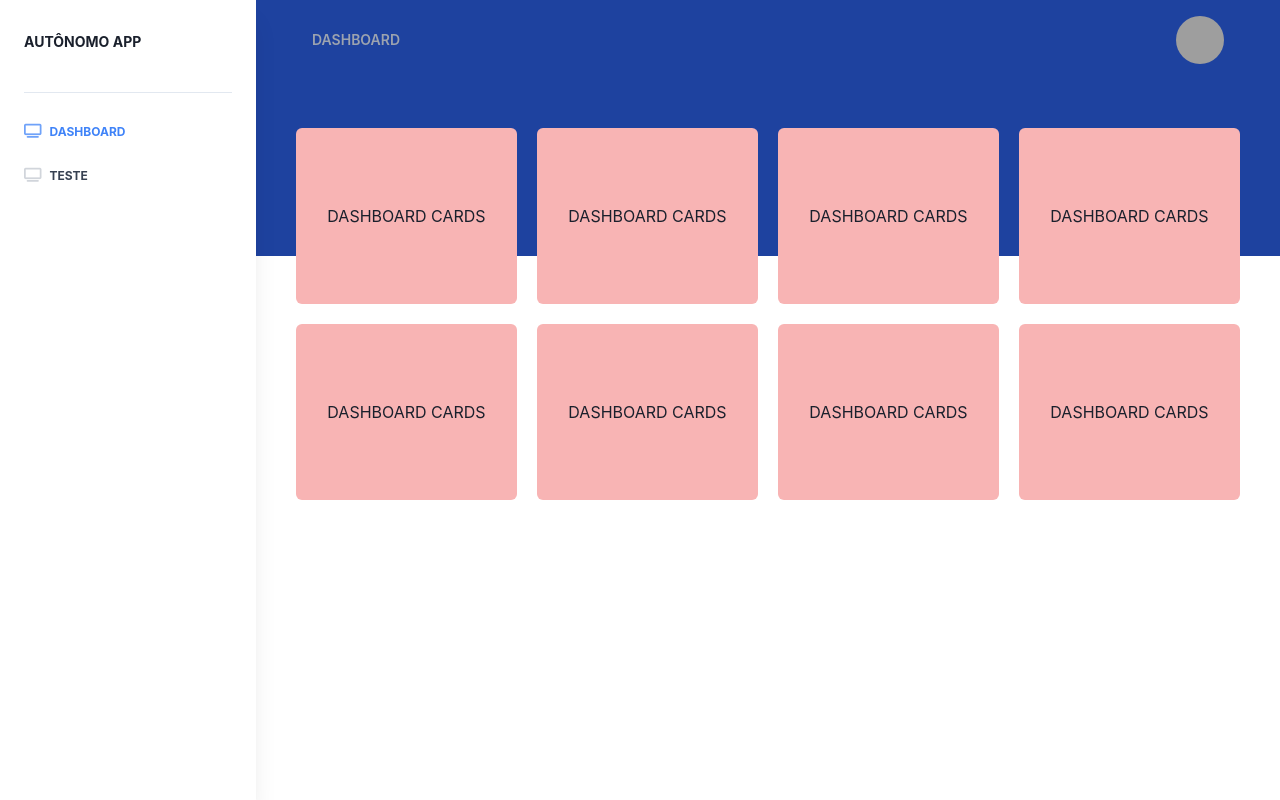
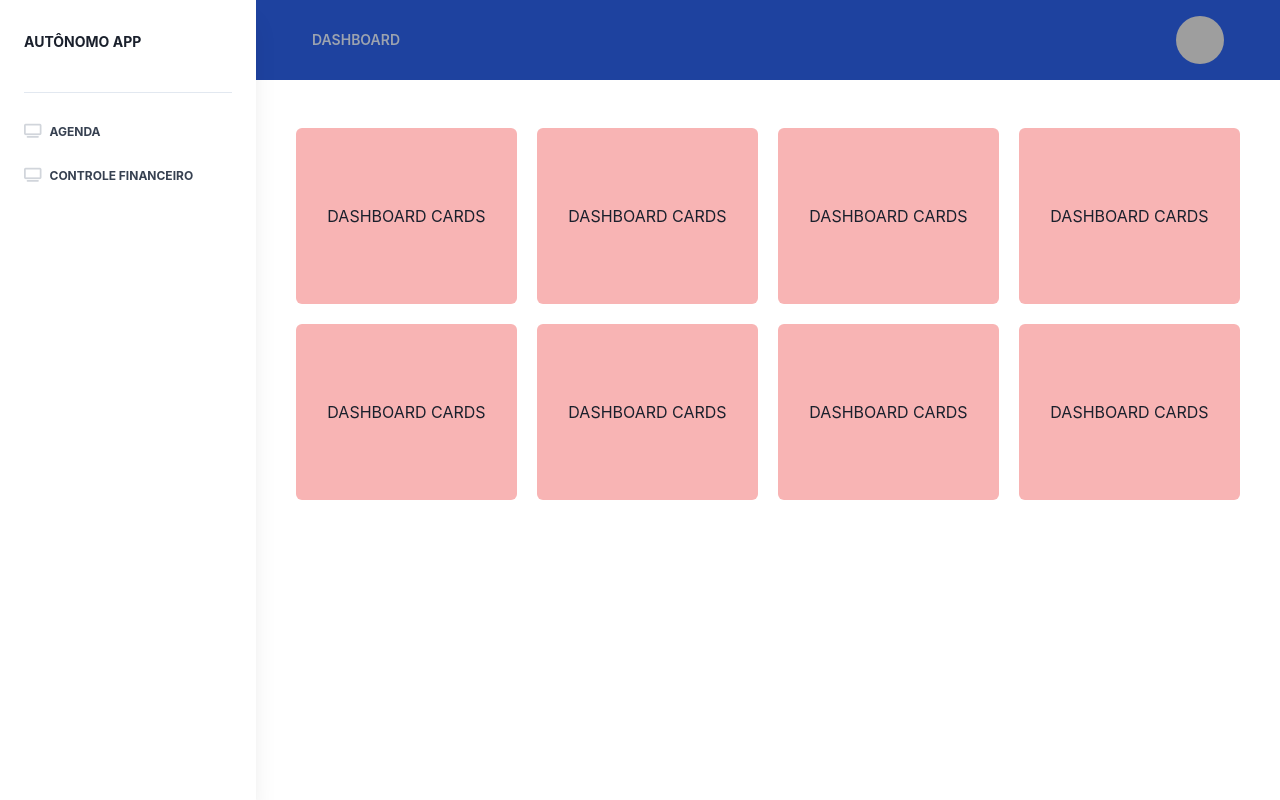
Before and after one commit to RodrLucas/autonomo-app, a Next.js app: page /dashboard in a window 1280 px wide. Shown: the top 800 px of the page. Built offline with nearby package versions, Linux system fonts and the light colour scheme; grey boxes are pictures that could not be loaded.

Commit message:
feat: calendar component

```diff
--- a/package.json
+++ b/package.json
@@ -13,6 +13,11 @@
     "@emotion/react": "^11.11.3",
     "@emotion/styled": "^11.11.0",
     "@fortawesome/fontawesome-free": "^6.5.1",
+    "@fullcalendar/core": "^6.1.10",
+    "@fullcalendar/daygrid": "^6.1.10",
+    "@fullcalendar/interaction": "^6.1.10",
+    "@fullcalendar/react": "^6.1.10",
+    "@fullcalendar/timegrid": "^6.1.10",
     "flowbite-react": "^0.7.2",
     "framer-motion": "^11.0.2",
     "next": "14.1.0",
--- /dev/null
+++ b/src/app/dashboard/agenda/page.tsx
@@ -0,0 +1,10 @@
+import { DefaultContainer } from "../components/DefaultContainer";
+import { MyCalendar } from "../components/MyCalendar";
+
+export default function CalendarPage() {
+  return (
+    <DefaultContainer>
+      <MyCalendar />
+    </DefaultContainer>
+  );
+}
--- /dev/null
+++ b/src/app/dashboard/components/DefaultContainer.tsx
@@ -0,0 +1,5 @@
+import { ReactNode } from "react";
+
+export function DefaultContainer({ children }: { children: ReactNode }) {
+  return <div className="min-h-screen">{children}</div>;
+}
--- /dev/null
+++ b/src/app/dashboard/components/MyCalendar.tsx
@@ -0,0 +1,56 @@
+"use client";
+
+import FullCalendar from "@fullcalendar/react";
+import dayGridPlugin from "@fullcalendar/daygrid";
+import timeGridPlugin from "@fullcalendar/timegrid";
+import interactionPlugin from "@fullcalendar/interaction";
+import ptBrLocale from "@fullcalendar/core/locales/pt-br";
+
+export function MyCalendar() {
+  const handleEventClick = (clickInfo: any) => {
+    if (
+      window.confirm(
+        `Are you sure you want to delete the event '${clickInfo.event.title}'`
+      )
+    ) {
+      clickInfo.event.remove();
+    }
+  };
+
+  const handleDateSelect = (selectInfo: any) => {
+    let title = prompt("Please enter a new title for your event");
+    let calendarApi = selectInfo.view.calendar;
+    calendarApi.unselect(); // clear date selection
+    if (title) {
+      calendarApi.addEvent({
+        id: "",
+        title,
+        start: selectInfo.startStr,
+        end: selectInfo.endStr,
+        allDay: selectInfo.allDay,
+      });
+    }
+  };
+
+  return (
+    <div id="calendar" className="min-h-screen">
+      <FullCalendar
+        plugins={[dayGridPlugin, timeGridPlugin, interactionPlugin]}
+        headerToolbar={{
+          left: "prev,next today",
+          right: "dayGridMonth,timeGridWeek,timeGridDay",
+        }}
+        initialView="dayGridMonth"
+        editable={true}
+        selectable={true}
+        selectMirror={true}
+        dayMaxEvents={true}
+        eventClick={handleEventClick}
+        select={handleDateSelect}
+        height={1000}
+        dayHeaderFormat={{ weekday: "short", day: "numeric", omitCommas: true }}
+        locale={ptBrLocale}
+      />
+    </div>
+  );
+}
--- a/src/app/dashboard/components/Navbar.tsx
+++ b/src/app/dashboard/components/Navbar.tsx
@@ -3,7 +3,7 @@ import UserDropdown from "./UserDropdown";
 export default function Navbar() {
   return (
     <>
-      <div className="md:bg-blue-800 md:min-h-64">
+      <div className="md:bg-blue-800">
         <nav className="w-full z-10 bg-transparent md:flex-row md:flex-nowrap md:justify-start flex items-center p-4">
           <div className="w-full mx-auto items-center flex justify-between md:flex-nowrap flex-wrap md:px-10 px-4">
             {/* Brand */}
--- a/src/app/dashboard/components/SideBar.tsx
+++ b/src/app/dashboard/components/SideBar.tsx
@@ -67,10 +67,10 @@ export default function Sidebar() {
             <ul className="md:flex-col md:min-w-full flex flex-col list-none">
               <li className="items-center">
                 <Link
-                  href="/dashboard"
+                  href="/dashboard/agenda"
                   className={
                     "text-xs uppercase py-3 font-bold block " +
-                    (pathName.indexOf("/dashboard") !== -1
+                    (pathName.indexOf("/dashboard/agenda") !== -1
                       ? "text-blue-500 hover:text-lightBlue-600"
                       : "text-gray-700 hover:text-blueGray-500")
                   }
@@ -78,12 +78,12 @@ export default function Sidebar() {
                   <i
                     className={
                       "fas fa-tv mr-2 text-sm " +
-                      (pathName.indexOf("/dashboard") !== -1
+                      (pathName.indexOf("/dashboard/agenda") !== -1
                         ? "opacity-75"
                         : "text-gray-300")
                     }
                   ></i>
-                  Dashboard
+                  Agenda
                 </Link>
               </li>
               <li className="items-center">
@@ -104,7 +104,7 @@ export default function Sidebar() {
                         : "text-gray-300")
                     }
                   ></i>
-                  Teste
+                  Controle Financeiro
                 </Link>
               </li>
             </ul>
--- a/src/app/dashboard/page.tsx
+++ b/src/app/dashboard/page.tsx
@@ -1,6 +1,8 @@
+import { DefaultContainer } from "./components/DefaultContainer";
+
 export default function DashboardPage() {
   return (
-    <div className="min-h-screen">
+    <DefaultContainer>
       {/* Seção temporária */}
       <section className="grid gap-5 lg:grid-cols-4 md:grid-cols-3 sm:grid-cols-2">
         <div className="max-w-65 h-44 bg-red-300 rounded-md flex justify-center items-center">
@@ -28,6 +30,6 @@ export default function DashboardPage() {
           <h1>DASHBOARD CARDS</h1>
         </div>
       </section>
-    </div>
+    </DefaultContainer>
   );
 }
```
Also changed, not shown: 1 other file (tests, documents, lock files or other folders).
